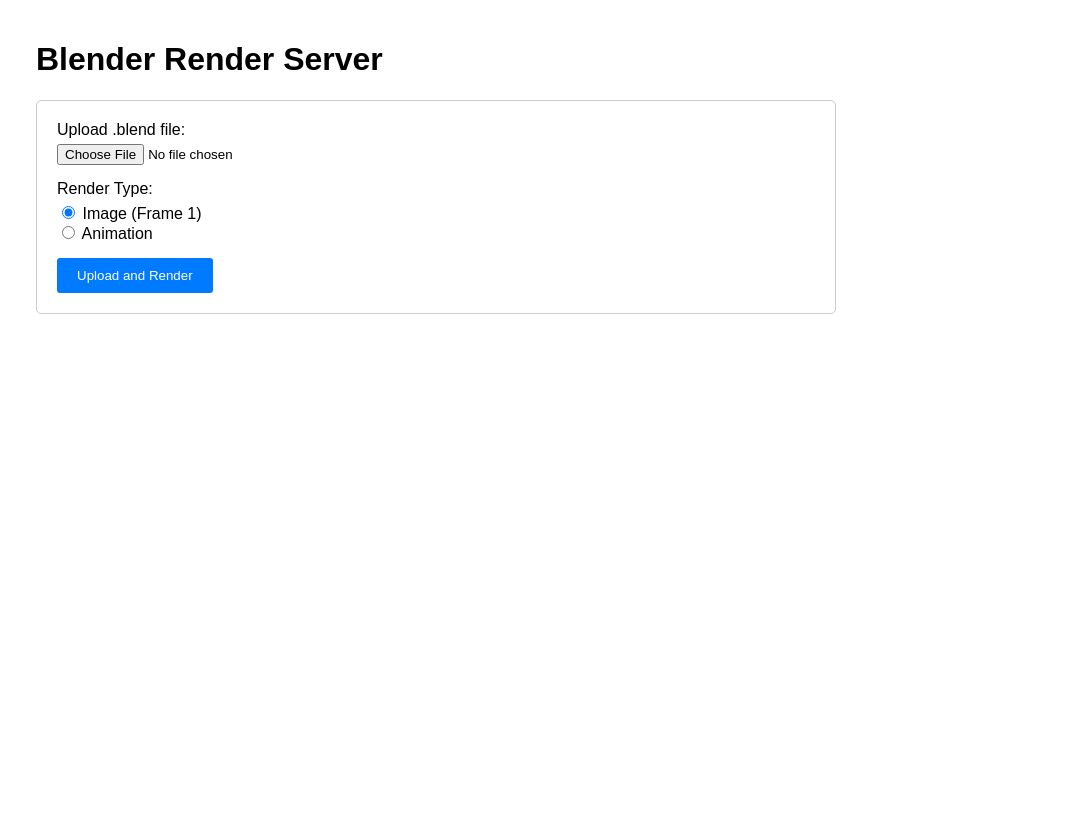
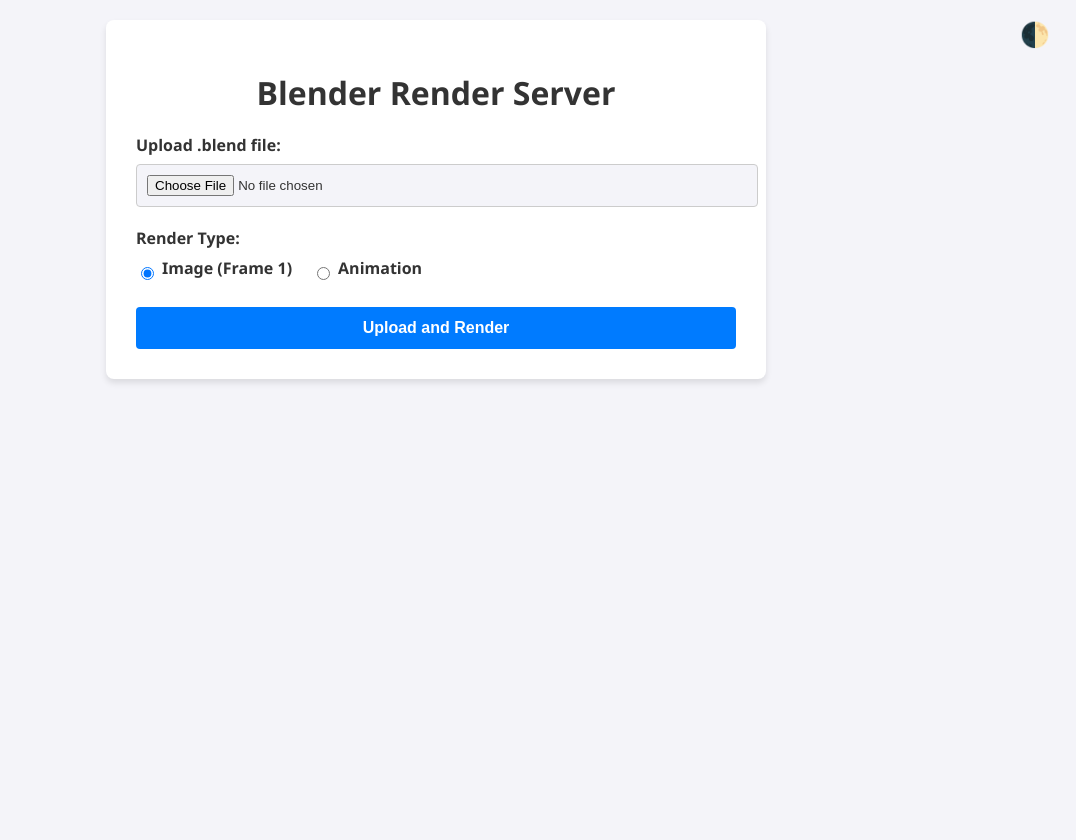
Before and after one commit to pheineke/blenderrenderer, a Flask app: page / in a window 1280 px wide. Shown: the whole page, without its empty margins (204-1280 px from the left). Before the commit the page ends 314 px from the top, so only its background shows below. Run offline with Flask 3, Linux system fonts and the light colour scheme.

Commit message:
preview and design overhaul

```diff
--- a/app.py
+++ b/app.py
@@ -67,7 +67,7 @@
             rendered_files = [f for f in os.listdir(app.config['RENDER_FOLDER']) if f.startswith(output_filename)]
             if rendered_files:
                 # Return the first match (likely the only one for image)
-                return redirect(url_for('download_file', filename=rendered_files[0]))
+                return render_template('index.html', filename=rendered_files[0])
             else:
                 return "Rendered file not found."
 
--- a/templates/index.html
+++ b/templates/index.html
@@ -1,39 +1,219 @@
 <!DOCTYPE html>
 <html lang="en">
+
 <head>
     <meta charset="UTF-8">
     <meta name="viewport" content="width=device-width, initial-scale=1.0">
     <title>Blender Render Server</title>
     <style>
-        body { font-family: sans-serif; max-width: 800px; margin: 0 auto; padding: 20px; }
-        .container { border: 1px solid #ccc; padding: 20px; border-radius: 5px; }
-        .form-group { margin-bottom: 15px; }
-        label { display: block; margin-bottom: 5px; }
-        button { padding: 10px 20px; background-color: #007bff; color: white; border: none; border-radius: 3px; cursor: pointer; }
-        button:hover { background-color: #0056b3; }
+        :root {
+            --bg-color: #f4f4f9;
+            --container-bg: #ffffff;
+            --text-color: #333333;
+            --primary-color: #007bff;
+            --primary-hover: #0056b3;
+            --border-color: #cccccc;
+        }
+
+        body.dark-mode {
+            --bg-color: #121212;
+            --container-bg: #1e1e1e;
+            --text-color: #e0e0e0;
+            --primary-color: #bb86fc;
+            --primary-hover: #9965f4;
+            --border-color: #333333;
+        }
+
+        body {
+            font-family: 'Segoe UI', Tahoma, Geneva, Verdana, sans-serif;
+            background-color: var(--bg-color);
+            color: var(--text-color);
+            margin: 0;
+            padding: 20px;
+            transition: background-color 0.3s, color 0.3s;
+            display: flex;
+            flex-direction: column;
+            align-items: center;
+            min-height: 100vh;
+        }
+
+        .container {
+            background-color: var(--container-bg);
+            padding: 30px;
+            border-radius: 8px;
+            box-shadow: 0 4px 6px rgba(0, 0, 0, 0.1);
+            width: 100%;
+            max-width: 600px;
+            transition: background-color 0.3s;
+        }
+
+        h1 {
+            text-align: center;
+            margin-bottom: 20px;
+        }
+
+        .form-group {
+            margin-bottom: 20px;
+        }
+
+        label {
+            display: block;
+            margin-bottom: 8px;
+            font-weight: 600;
+        }
+
+        input[type="file"] {
+            width: 100%;
+            padding: 10px;
+            border: 1px solid var(--border-color);
+            border-radius: 4px;
+            background-color: var(--bg-color);
+            color: var(--text-color);
+        }
+
+        .radio-group {
+            display: flex;
+            gap: 20px;
+        }
+
+        .radio-group div {
+            display: flex;
+            align-items: center;
+            gap: 5px;
+        }
+
+        button.submit-btn {
+            width: 100%;
+            padding: 12px;
+            background-color: var(--primary-color);
+            color: white;
+            /* Keep white for contrast on blue, or adjust for dark mode primary */
+            border: none;
+            border-radius: 4px;
+            cursor: pointer;
+            font-size: 16px;
+            font-weight: bold;
+            transition: background-color 0.2s;
+        }
+
+        body.dark-mode button.submit-btn {
+            color: #121212;
+            /* Dark text on light purple */
+        }
+
+        button.submit-btn:hover {
+            background-color: var(--primary-hover);
+        }
+
+        .preview-section {
+            margin-top: 30px;
+            text-align: center;
+            border-top: 1px solid var(--border-color);
+            padding-top: 20px;
+        }
+
+        .preview-media {
+            max-width: 100%;
+            max-height: 400px;
+            border-radius: 4px;
+            margin-bottom: 15px;
+            border: 1px solid var(--border-color);
+        }
+
+        .download-btn {
+            display: inline-block;
+            padding: 10px 20px;
+            background-color: #28a745;
+            color: white;
+            text-decoration: none;
+            border-radius: 4px;
+            font-weight: bold;
+            transition: background-color 0.2s;
+        }
+
+        .download-btn:hover {
+            background-color: #218838;
+        }
+
+        /* Toggle Switch */
+        .theme-toggle {
+            position: absolute;
+            top: 20px;
+            right: 20px;
+            background: none;
+            border: none;
+            cursor: pointer;
+            font-size: 24px;
+            color: var(--text-color);
+        }
     </style>
 </head>
+
 <body>
-    <h1>Blender Render Server</h1>
+    <button class="theme-toggle" id="themeToggle" title="Toggle Dark Mode">🌓</button>
+
     <div class="container">
+        <h1>Blender Render Server</h1>
+
         <form method="post" enctype="multipart/form-data">
             <div class="form-group">
                 <label for="file">Upload .blend file:</label>
                 <input type="file" name="file" id="file" accept=".blend" required>
             </div>
+
             <div class="form-group">
                 <label>Render Type:</label>
-                <div>
-                    <input type="radio" id="image" name="render_type" value="image" checked>
-                    <label for="image" style="display:inline;">Image (Frame 1)</label>
-                </div>
-                <div>
-                    <input type="radio" id="animation" name="render_type" value="animation">
-                    <label for="animation" style="display:inline;">Animation</label>
+                <div class="radio-group">
+                    <div>
+                        <input type="radio" id="image" name="render_type" value="image" checked>
+                        <label for="image">Image (Frame 1)</label>
+                    </div>
+                    <div>
+                        <input type="radio" id="animation" name="render_type" value="animation">
+                        <label for="animation">Animation</label>
+                    </div>
                 </div>
             </div>
-            <button type="submit">Upload and Render</button>
+
+            <button type="submit" class="submit-btn">Upload and Render</button>
         </form>
+
+        {% if filename %}
+        <div class="preview-section">
+            <h2>Render Preview</h2>
+            <!-- Simple check for extension to decide tag, defaulting to img -->
+            {% if filename.endswith('.mp4') or filename.endswith('.mkv') or filename.endswith('.avi') %}
+            <video controls class="preview-media">
+                <source src="{{ url_for('download_file', filename=filename) }}" type="video/mp4">
+                Your browser does not support the video tag.
+            </video>
+            {% else %}
+            <img src="{{ url_for('download_file', filename=filename) }}" alt="Rendered Preview" class="preview-media">
+            {% endif %}
+            <br>
+            <a href="{{ url_for('download_file', filename=filename) }}" class="download-btn">Download Result</a>
+        </div>
+        {% endif %}
     </div>
+
+    <script>
+        const toggleBtn = document.getElementById('themeToggle');
+        const body = document.body;
+
+        // Check local storage
+        if (localStorage.getItem('theme') === 'dark') {
+            body.classList.add('dark-mode');
+        }
+
+        toggleBtn.addEventListener('click', () => {
+            body.classList.toggle('dark-mode');
+            if (body.classList.contains('dark-mode')) {
+                localStorage.setItem('theme', 'dark');
+            } else {
+                localStorage.setItem('theme', 'light');
+            }
+        });
+    </script>
 </body>
+
 </html>
```
